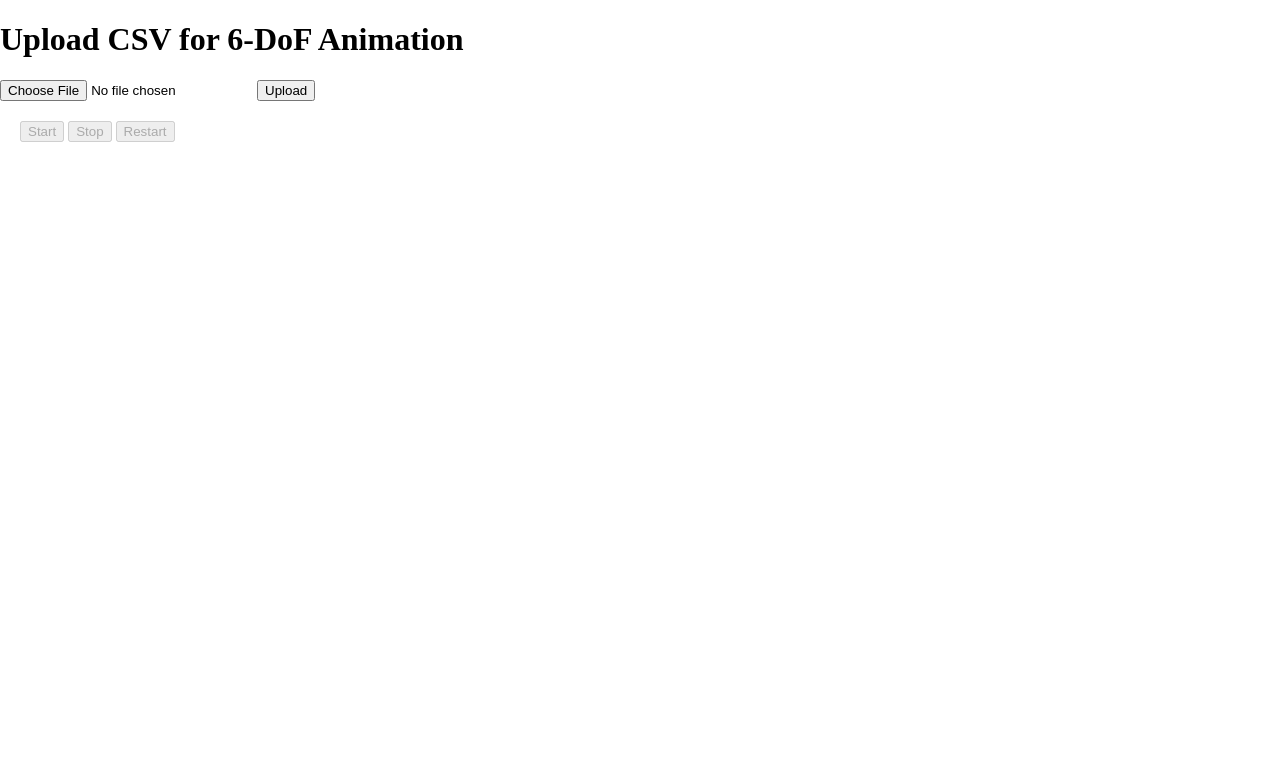
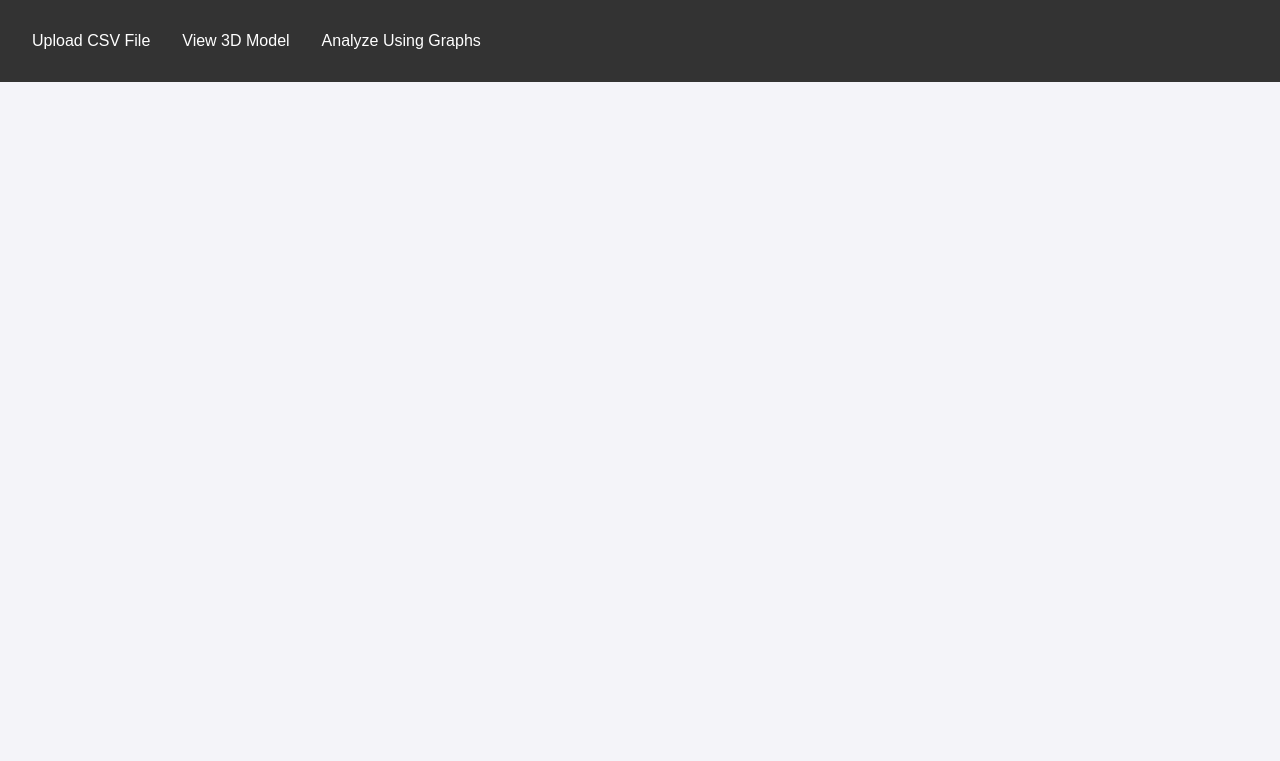
Before and after one commit to parth1899/Auto-BlackBox-3D, a Flask app: page / in a window 1280 px wide. Shown: the top 761 px of the page. Run offline with Flask 3, Linux system fonts and the light colour scheme.

Commit message:
Navbar plus Code Cleaning Done

```diff
--- a/app.py
+++ b/app.py
@@ -3,12 +3,22 @@ import pandas as pd
 
 app = Flask(__name__)
 
+stored_data = None
 @app.route('/')
 def index():
     return render_template('index.html')
 
+@app.route('/uploadform')
+def upload_form():
+    return render_template('form.html')
+
+@app.route('/models')
+def view_model():
+    return render_template('model.html')
+
 @app.route('/upload', methods=['POST'])
 def upload_file():
+    global stored_data
     if 'file' not in request.files:
         return jsonify({'error': 'No file part'})
 
@@ -19,6 +29,7 @@ def upload_file():
 
     if file and file.filename.endswith('.csv'):
         df = pd.read_csv(file)
+        print(df)
         required_columns = {'Timestamp', 'Acceleration_X', 'Acceleration_Y', 'Acceleration_Z', 'Rotation_X', 'Rotation_Y', 'Rotation_Z'}
         if required_columns.issubset(df.columns):
             data = {
@@ -30,12 +41,22 @@ def upload_file():
                 'pitch': df['Rotation_Y'].tolist(),
                 'yaw': df['Rotation_Z'].tolist(),
             }
-            return jsonify(data)
+            stored_data = data
+            return jsonify({'message': 'File uploaded successfully'})
         else:
             missing_columns = required_columns - set(df.columns)
             return jsonify({'error': f'CSV file is missing required columns: {", ".join(missing_columns)}'})
 
     return jsonify({'error': 'Invalid file type. Only CSV files are allowed'})
 
+@app.route('/data', methods=['GET'])
+def get_data():
+    global stored_data
+    print(stored_data)
+    if stored_data:
+        return jsonify(stored_data)
+    else:
+        return jsonify({'error': 'No data available'})
+
 if __name__ == '__main__':
     app.run(debug=True)
--- a/static/CSS/main.css
+++ b/static/CSS/main.css
@@ -11,3 +11,62 @@ body {
 #controls {
     margin: 20px;
 }
+body {
+    font-family: 'Arial', sans-serif;
+    background-color: #f4f4f9;
+    margin: 0;
+    padding: 0;
+}
+
+nav {
+    background-color: #333;
+    padding: 1rem;
+}
+
+nav ul {
+    list-style-type: none;
+    margin: 0;
+    padding: 0;
+    display: flex;
+}
+
+nav ul li {
+    position: relative;
+}
+
+nav ul li a {
+    color: white;
+    text-decoration: none;
+    padding: 1rem;
+    display: block;
+}
+
+nav ul li a:hover {
+    background-color: #555;
+}
+
+nav ul li ul.dropdown {
+    display: none;
+    position: absolute;
+    background-color: #555;
+    top: 100%;
+    left: 0;
+    min-width: 200px;
+    z-index: 1000;
+}
+
+nav ul li ul.dropdown li a {
+    padding: 0.5rem 1rem;
+}
+
+nav ul li ul.dropdown li a:hover {
+    background-color: #777;
+}
+
+nav ul li:hover ul.dropdown {
+    display: block;
+}
+
+#content {
+    padding: 2rem;
+}
--- a/static/JS/main.js
+++ b/static/JS/main.js
@@ -4,16 +4,11 @@ $(document).ready(function () {
     let index = 0;
     let data, car, scene, camera, renderer, controls, axesHelper;
 
-    $('#upload-form').submit(function (event) {
-        event.preventDefault();
-        var formData = new FormData(this);
-
+    function fetchData() {
         $.ajax({
-            url: '/upload',
-            type: 'POST',
-            data: formData,
-            processData: false,
-            contentType: false,
+            url: '/data',
+            type: 'GET',
+            dataType: 'json',
             success: function (response) {
                 if (response.error) {
                     alert(response.error);
@@ -22,13 +17,17 @@ $(document).ready(function () {
                     initializeScene();
                     loadCarModel();
                     enableButtons();
+                    startAnimation();
                 }
             },
             error: function () {
-                alert('An error occurred while uploading the file.');
+                alert('An error occurred while fetching data from the server.');
             }
         });
-    });
+    }
+
+    fetchData();
+
 
     function initializeScene() {
         $('#container').empty();
@@ -51,7 +50,7 @@ $(document).ready(function () {
 
         // Add background wireframe box
         var geometry = new THREE.BoxGeometry(100, 100, 100); // Size adjusted to cover a larger area
-        var material = new THREE.MeshBasicMaterial({ color: 0x00ff00, wireframe: true }); // Wireframe material with color
+        var material = new THREE.MeshBasicMaterial({ color: 0xffffff, wireframe: true }); // Wireframe material with color
         var mesh = new THREE.Mesh(geometry, material);
         scene.add(mesh);
 
@@ -103,7 +102,7 @@ $(document).ready(function () {
         if (isAnimating) {
             setTimeout(() => {
                 animationId = requestAnimationFrame(animate);
-            }, 200); // Slowing down the animation speed
+            }, 1); // Slowing down the animation speed
         }
     }
 
--- /dev/null
+++ b/static/JS/model.js
@@ -0,0 +1,3 @@
+$(document).ready(function () {
+
+});
--- a/templates/base.html
+++ b/templates/base.html
@@ -5,14 +5,23 @@
     <meta name="viewport" content="width=device-width, initial-scale=1.0">
     <link rel="stylesheet" href="{{ url_for('static', filename='CSS/main.css') }}">
     <script src="https://code.jquery.com/jquery-3.6.0.min.js"></script>
-    <script src="https://cdn.jsdelivr.net/npm/three@0.128.0/build/three.min.js"></script>
-    <script src="https://cdn.jsdelivr.net/npm/three@0.128.0/examples/js/controls/OrbitControls.js"></script>
-    <script src="https://cdn.jsdelivr.net/npm/three@0.128.0/examples/js/loaders/MTLLoader.js"></script>
-    <script src="https://cdn.jsdelivr.net/npm/three@0.128.0/examples/js/loaders/OBJLoader.js"></script>
-    <script src="{{ url_for('static', filename='JS/main.js') }}"></script>
     {% block head %}{% endblock %}
 </head>
 <body>
+    <nav>
+        <ul>
+            <li><a href="/uploadform" id="uploadCSV">Upload CSV File</a></li>
+            <li><a href="/models" id="view3DModel">View 3D Model</a></li>
+            <li>
+                <a href="#" id="analyzeGraphs">Analyze Using Graphs</a>
+                <ul class="dropdown">
+                    <li><a href="#" class="graphOption">Graph 1</a></li>
+                    <li><a href="#" class="graphOption">Graph 2</a></li>
+                    <li><a href="#" class="graphOption">Graph 3</a></li>
+                </ul>
+            </li>
+        </ul>
+    </nav>
     {% block body %}{% endblock %}
 </body>
 </html>
--- a/templates/index.html
+++ b/templates/index.html
@@ -1,19 +1,9 @@
 {% extends 'base.html' %}
 
 {% block head %}
-
+<script src="{{ url_for('static', filename='JS/main.js') }}"></script>
+<link rel="stylesheet" href="{{ url_for('static', filename='CSS/main.css') }}">
 {% endblock %}
 
 {% block body %}
-<h1>Upload CSV for 6-DoF Animation</h1>
-<form id="upload-form" action="/upload" method="post" enctype="multipart/form-data">
-    <input type="file" name="file" accept=".csv" required>
-    <button type="submit">Upload</button>
-</form>
-<div id="controls">
-    <button id="start-btn" disabled>Start</button>
-    <button id="stop-btn" disabled>Stop</button>
-    <button id="restart-btn" disabled>Restart</button>
-</div>
-<div id="container"></div>
 {% endblock %}
```
Also changed, not shown: static/JS/form.js (added, +26 -0 lines), templates/form.html (added, +14 -0 lines), templates/model.html (added, +22 -0 lines).
